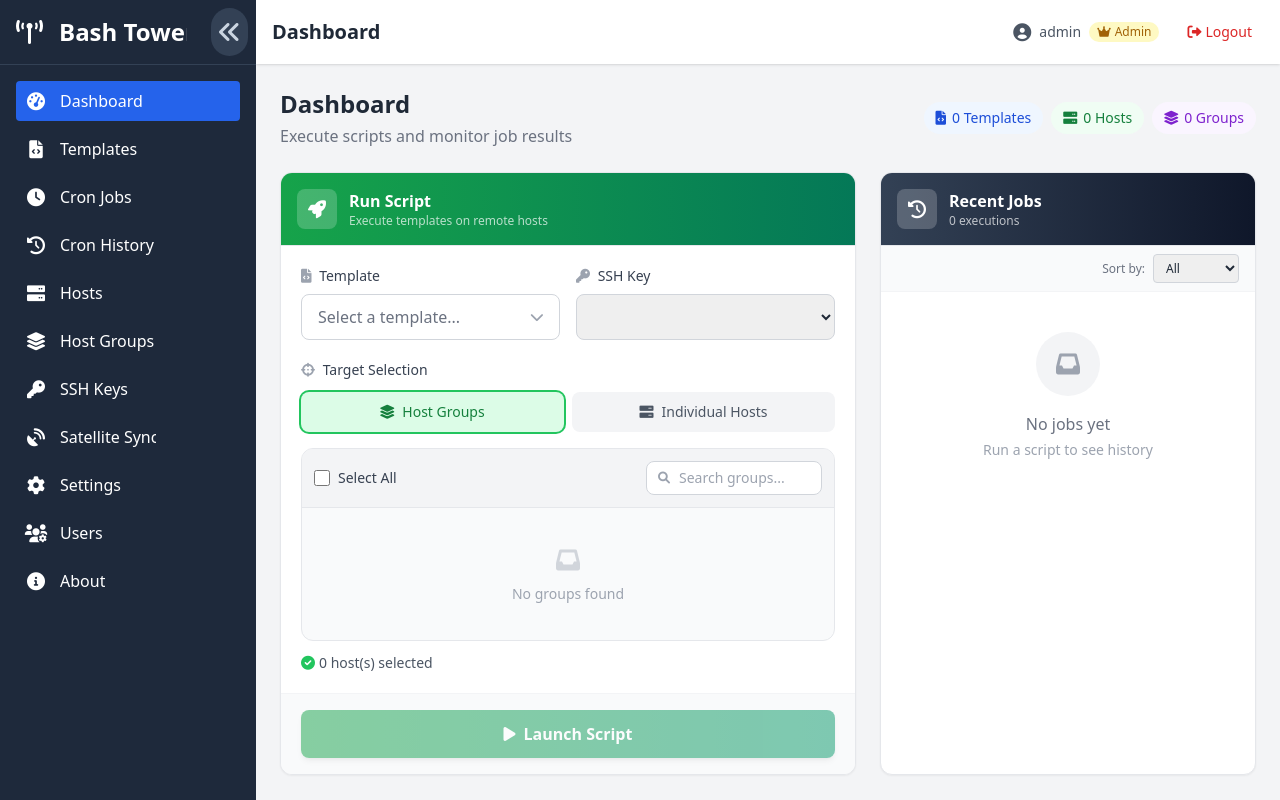
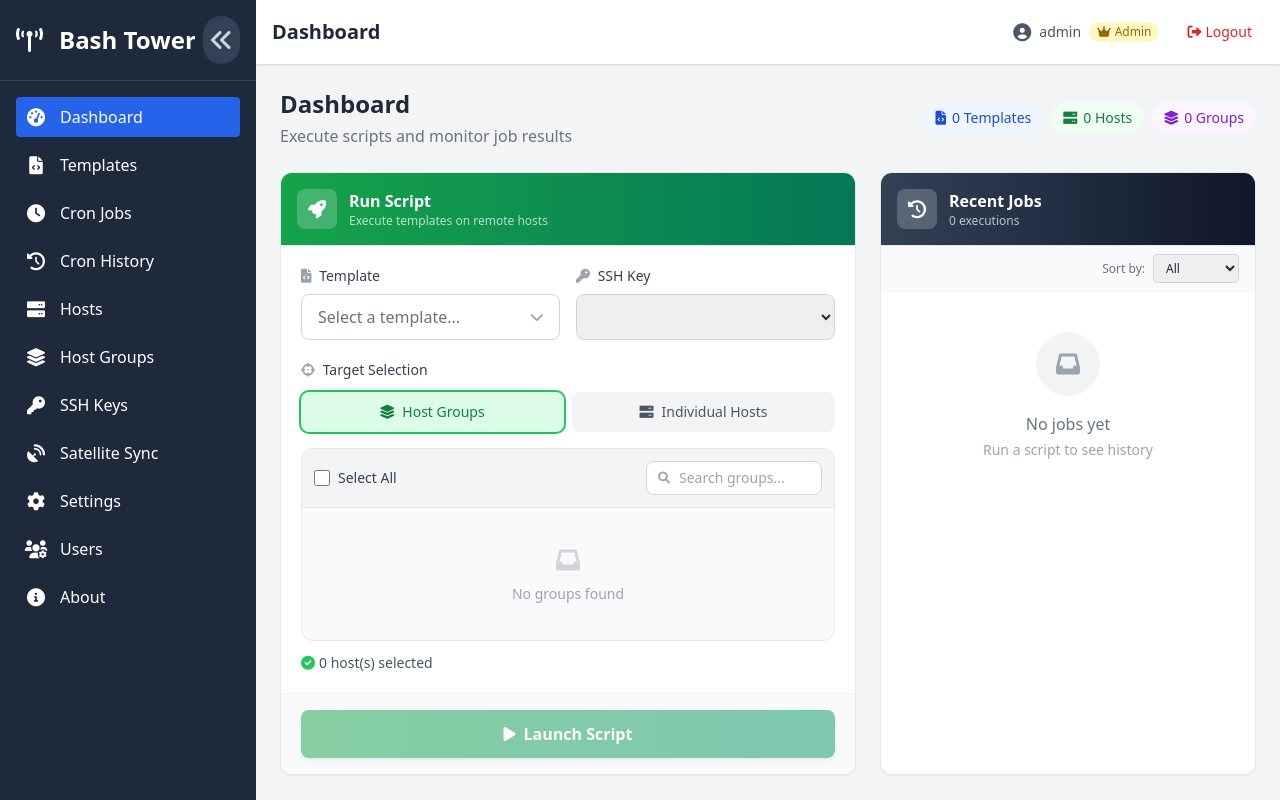
Before and after one commit to ftsiadimos/BashTower, a Flask app: page / in a window 1280 px wide. Run offline with Flask 3, Linux system fonts and the light colour scheme; the visitor is signed in with stand-in values (Sample User, id 1); data comes from the database, SQL or seed files in the repository; data that the repository does not hold is empty; some libraries are stand-ins or nearby versions.

Commit message:
feat: improve sidebar navigation layout and toggle button functionality

```diff
--- a/templates/index.html
+++ b/templates/index.html
@@ -108,12 +108,12 @@
     <div id="app" class="flex h-full" v-cloak>
         <!-- Sidebar Navigation -->
         <div :class="['bg-slate-800 text-white flex flex-col transition-all duration-200', sidebarCollapsed ? 'w-16 sidebar-collapsed' : 'w-64']">
-            <div class="p-4 text-2xl font-bold border-b border-slate-700 flex items-center justify-between relative">
-                <a href="#" title="Bash Tower" onclick="location.reload();" class="flex items-center text-white no-underline">
-                    <i :class="['fas fa-tower-broadcast', sidebarCollapsed ? '' : 'mr-2']"></i>
-                    <span class="ml-2 overflow-hidden whitespace-nowrap transition-all duration-200 ease-in-out" :style="{ maxWidth: sidebarCollapsed ? '0px' : '8rem', opacity: sidebarCollapsed ? 0 : 1 }" aria-hidden="true">Bash Tower</span>
+            <div class="p-4 text-2xl font-bold border-b border-slate-700 flex items-center" :class="sidebarCollapsed ? 'justify-center' : 'relative'">
+                <a href="#" title="Bash Tower" onclick="location.reload();" class="flex items-center text-white no-underline flex-1 overflow-hidden" v-show="!sidebarCollapsed">
+                    <i class="fas fa-tower-broadcast flex-shrink-0 mr-2"></i>
+                    <span class="ml-2 overflow-hidden whitespace-nowrap">Bash Tower</span>
                 </a>
-                <button @click="toggleSidebar" class="text-slate-300 hover:text-white p-2 rounded-full right-2 top-2 absolute z-20 bg-slate-700 hover:bg-slate-600 transition-colors transform" :title="sidebarCollapsed ? 'Expand sidebar' : 'Collapse sidebar'" :aria-expanded="!sidebarCollapsed" aria-label="Toggle sidebar">
+                <button @click="toggleSidebar" class="text-slate-300 hover:text-white p-2 rounded-full flex-shrink-0 bg-slate-700 hover:bg-slate-600 transition-colors" :class="sidebarCollapsed ? '' : 'ml-2'" :title="sidebarCollapsed ? 'Expand sidebar' : 'Collapse sidebar'" :aria-expanded="!sidebarCollapsed" aria-label="Toggle sidebar">
                     <i class="fas fa-angle-double-left transition-transform duration-200" :class="sidebarCollapsed ? 'rotate-180' : 'rotate-0'"></i>
                 </button>
             </div>
@@ -165,7 +165,7 @@
                     <span class="flex items-center justify-center w-6">
                         <i class="fas fa-satellite-dish text-lg leading-none"></i>
                     </span>
-                    <span :class="[sidebarCollapsed ? 'ml-0' : 'ml-3', 'overflow-hidden whitespace-nowrap transition-all duration-200 ease-in-out']" :style="{ maxWidth: sidebarCollapsed ? '0px' : '6rem', opacity: sidebarCollapsed ? 0 : 1 }">Satellite Sync</span>
+                    <span :class="[sidebarCollapsed ? 'ml-0' : 'ml-3', 'overflow-hidden whitespace-nowrap transition-all duration-200 ease-in-out']" :style="{ maxWidth: sidebarCollapsed ? '0px' : '8rem', opacity: sidebarCollapsed ? 0 : 1 }">Satellite Sync</span>
                 </button>
                 <button @click="currentView = 'settings'" :class="[currentView === 'settings' ? 'bg-blue-600' : 'hover:bg-slate-700', 'w-full p-2 transition flex items-center', sidebarCollapsed ? 'justify-center rounded-full' : 'justify-start rounded']" title="Settings">
                     <span class="flex items-center justify-center w-6">
```
